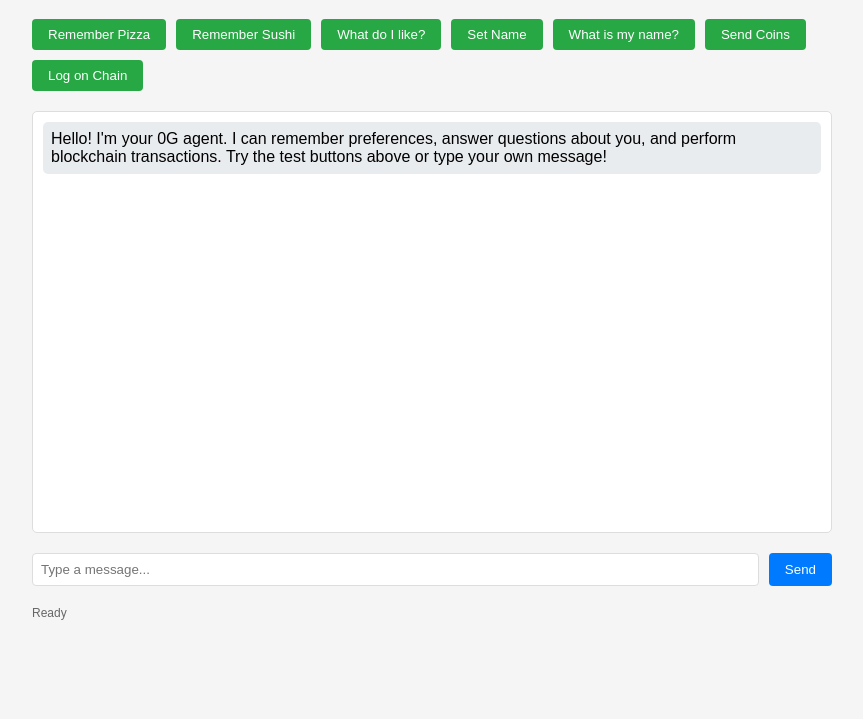
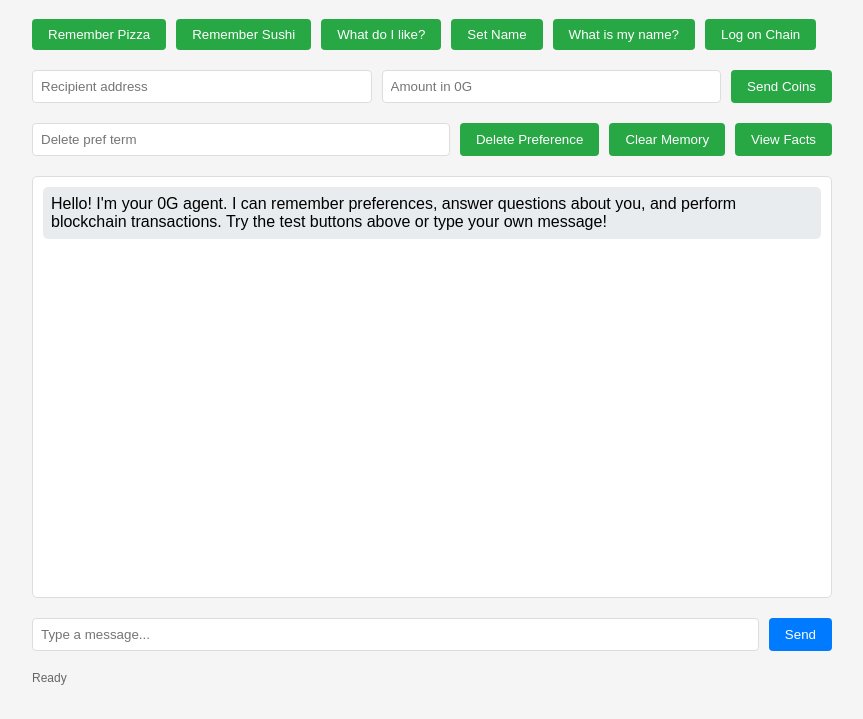
Before and after one commit to janomutschler/ETHGLobalCannes2026, a website: page frontend/index.html in a window 1280 px wide. Shown: the part 81-800 px from the top of the page, without its empty margins (208-1071 px from the left). Drawn offline with Linux system fonts and the light colour scheme.

Commit message:
gave the user the option to specify the recipient when sending coins as well as added some new bottons for quick testing

```diff
--- a/frontend/index.html
+++ b/frontend/index.html
@@ -136,8 +136,20 @@
       <button onclick="testMessage('what do I like?')">What do I like?</button>
       <button onclick="testMessage('my name is Diego')">Set Name</button>
       <button onclick="testMessage('what is my name?')">What is my name?</button>
-      <button onclick="testMessage('send 0.0001 0G to 0xC97928ABA933247C184362369A8f132e6ff93da6')">Send Coins</button>
       <button onclick="testMessage('log this test action on chain')">Log on Chain</button>
+    </div>
+
+    <div class="test-buttons">
+      <input id="sendTo" placeholder="Recipient address" style="width: 280px; padding: 8px; border-radius: 4px; border: 1px solid #ddd;" />
+      <input id="sendAmount" placeholder="Amount in 0G" style="width: 120px; padding: 8px; border-radius: 4px; border: 1px solid #ddd;" />
+      <button onclick="sendCoins()">Send Coins</button>
+    </div>
+
+    <div class="test-buttons">
+      <input id="deleteTerm" placeholder="Delete pref term" style="width: 240px; padding: 8px; border-radius: 4px; border: 1px solid #ddd;" />
+      <button onclick="deletePreferenceCommand()">Delete Preference</button>
+      <button onclick="clearMemory()">Clear Memory</button>
+      <button onclick="viewFacts()">View Facts</button>
     </div>
 
     <div class="chat-container" id="chatContainer"></div>
@@ -261,6 +273,34 @@
         sendMessage(message);
       }
 
+      async function sendCoins() {
+        const to = document.getElementById('sendTo').value.trim();
+        const amount = document.getElementById('sendAmount').value.trim();
+        if (!to || !amount) {
+          showError('Enter both recipient address and amount.');
+          return;
+        }
+        sendMessage(`send ${amount} 0G to ${to}`);
+      }
+
+      function deletePreferenceCommand() {
+        const term = document.getElementById('deleteTerm').value.trim();
+        if (!term) {
+          showError('Enter a delete term.');
+          return;
+        }
+        sendMessage(`delete ${term} from my preferences`);
+      }
+
+      function clearMemory() {
+        if (!confirm('Clear all saved memory for this user?')) return;
+        sendMessage('clear all my memories');
+      }
+
+      function viewFacts() {
+        sendMessage('view all my facts');
+      }
+
       function handleKeyPress(event) {
         if (event.key === 'Enter') {
           sendMessage();
```
